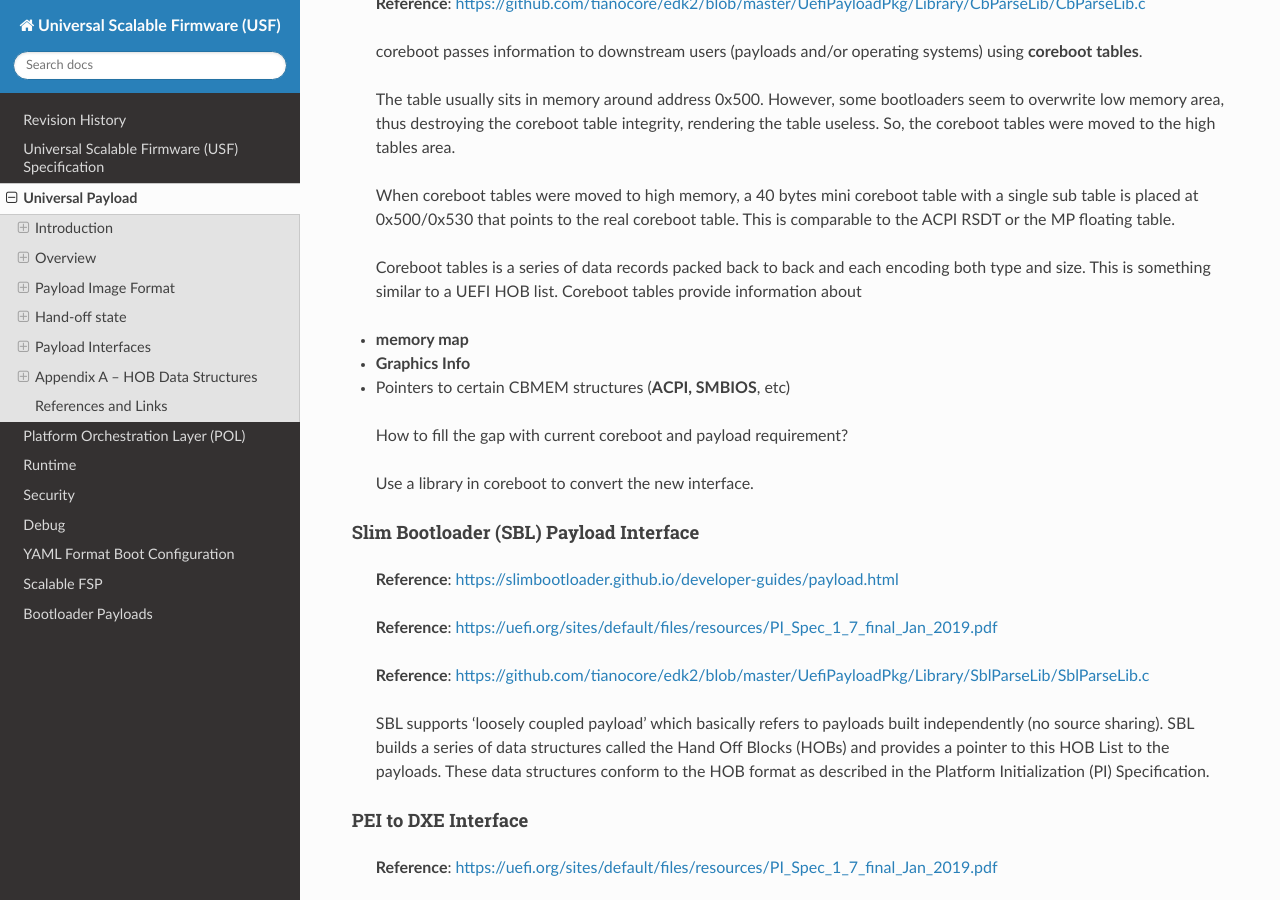
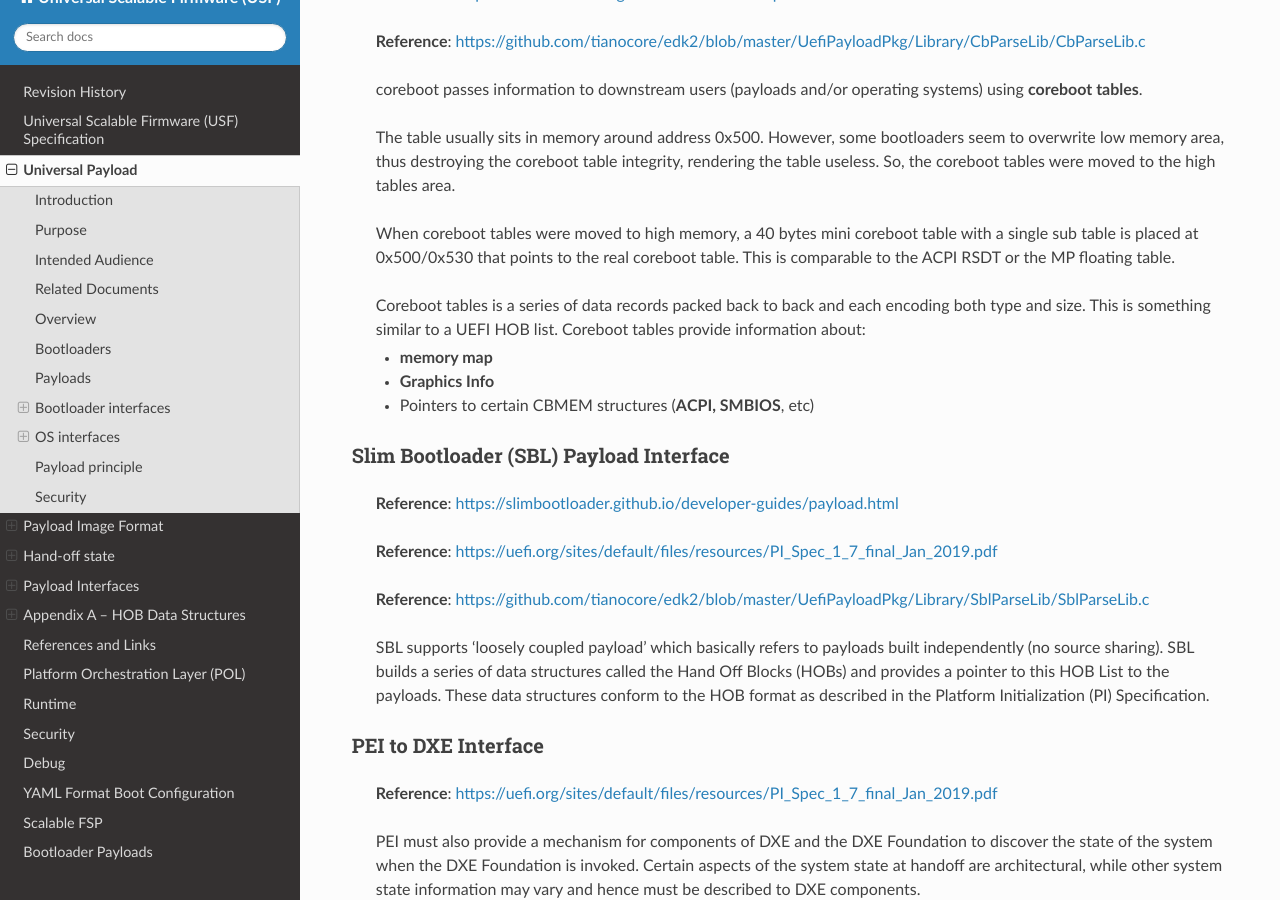
Before and after one commit to UniversalScalableFirmware/documentation, a Sphinx documentation site: the page built from source/2_universal_payload.rst, in a window 1280 px wide and 900 px high, scrolled down 4569 px. Built offline with Sphinx 7.4.7 and the Read the Docs theme 2.0.0, drawn with Linux system fonts in a browser that asks for light colours; some of the changed text lies outside the part shown.

Commit message:
Formatting
Updates to the content formatting.

```diff
--- a/source/2_universal_payload.rst
+++ b/source/2_universal_payload.rst
@@ -22,18 +22,27 @@
 **Creative Commons Attribution 4.0 International license** (https://spdx.org/licenses/CC-BY-4.0.html)
 except where otherwise noted.
 
-\*Other names and brands may be claimed as the property of others.
+Other names and brands may be claimed as the property of others.
+
+
+.. _purpose:
 
 Purpose
 ---------
 
 The purpose of this document is to describe the architecture and interfaces between the bootloader and the payload. Bootloader or payload implementation specific details are outside the scope of this document.
 
+
+.. _intended-audience:
+
 Intended Audience
 -------------------
 
 This document is targeted at all platform and system developers who need the bootloader or the payload supports the unified bootloader and payload interface. This includes, but is not limited to: BIOS developers, bootloader developers, system integrators, as well as end users.
 
+
+.. _related-documents:
+
 Related Documents
 -------------------
 
@@ -108,10 +120,8 @@
 
 .. image:: images/design.png
 
-.. Opens: Do we need a wrapper table on existing FV, PE/COFF, ELF?
-.. Yes.
-.. Should we put the wrapper inside the existing payload?
-.. Open.
+
+.. _bootloaders:
 
 Bootloaders
 -----------
@@ -165,6 +175,9 @@
    Public License (GPL)
 
    https://www.denx.de/wiki/U-Boot/WebHome
+
+
+.. _payloads:
 
 Payloads
 --------
@@ -219,8 +232,12 @@
 
    https://www.linuxboot.org/
 
+
+.. _bootloader-interfaces:
+
 Bootloader interfaces
 ---------------------
+
 
 Coreboot Payload Interface
 ~~~~~~~~~~~~~~~~~~~~~~~~~~
@@ -247,19 +264,14 @@
 
    Coreboot tables is a series of data records packed back to back and
    each encoding both type and size. This is something similar to a UEFI
-   HOB list. Coreboot tables provide information about
-
--  **memory map**
-
--  **Graphics Info**
-
--  Pointers to certain CBMEM structures (**ACPI, SMBIOS**, etc)
-
-..
-
-   How to fill the gap with current coreboot and payload requirement?
-
-   Use a library in coreboot to convert the new interface.
+   HOB list. Coreboot tables provide information about:
+
+   -  **memory map**
+
+   -  **Graphics Info**
+
+   -  Pointers to certain CBMEM structures (**ACPI, SMBIOS**, etc)
+
 
 Slim Bootloader (SBL) Payload Interface
 ~~~~~~~~~~~~~~~~~~~~~~~~~~~~~~~~~~~~~~~
@@ -279,6 +291,7 @@
    pointer to this HOB List to the payloads. These data structures
    conform to the HOB format as described in the Platform Initialization
    (PI) Specification.
+
 
 PEI to DXE Interface
 ~~~~~~~~~~~~~~~~~~~~
@@ -328,12 +341,16 @@
 |                                  | initial system address map.      |
 +----------------------------------+----------------------------------+
 
+
+.. _os-interfaces:
+
 OS interfaces
 -------------
 
    While this specification aims to document the bootloader to payload
    interface, the payload to OS interface is briefly discussed just for
    the sake of completeness.
+
 
 OS Boot protocols
 ~~~~~~~~~~~~~~~~~
@@ -370,6 +387,7 @@
 
    https://www.gnu.org/software/grub/manual/multiboot2/multiboot.html
 
+
 Data interface
 ~~~~~~~~~~~~~~
 
@@ -380,17 +398,15 @@
 
    Examples:
 
--  PCI Host Bridge
-
--  GPIO
-
--  Serial interfaces like I2C, HS-UART, etc.
-
--  Graphics framebuffer
-
--  Device Management information including manufacturer name, etc.
-
-..
+   -  PCI Host Bridge
+
+   -  GPIO
+
+   -  Serial interfaces like I2C, HS-UART, etc.
+
+   -  Graphics framebuffer
+
+   -  Device Management information including manufacturer name, etc.
 
    While it is possible to write platform specific device drivers to
    support such devices/interfaces, it is efficient for the platform
@@ -485,6 +501,7 @@
    | *Open: Do we need a capability boot to say if payload
      supports/requires measured/verified boot?*
 
+
 Payload Image Format
 ====================
 
@@ -537,6 +554,7 @@
 
 -  Contain UNIVERSAL_PAYLOAD_INFO structure in its section, as
    defined as below:
+
 
 **UNIVERSAL_PAYLOAD_INFO Structure**
 
```
Also changed, not shown: other parts of source/2_universal_payload.rst (+7 -4 lines).
